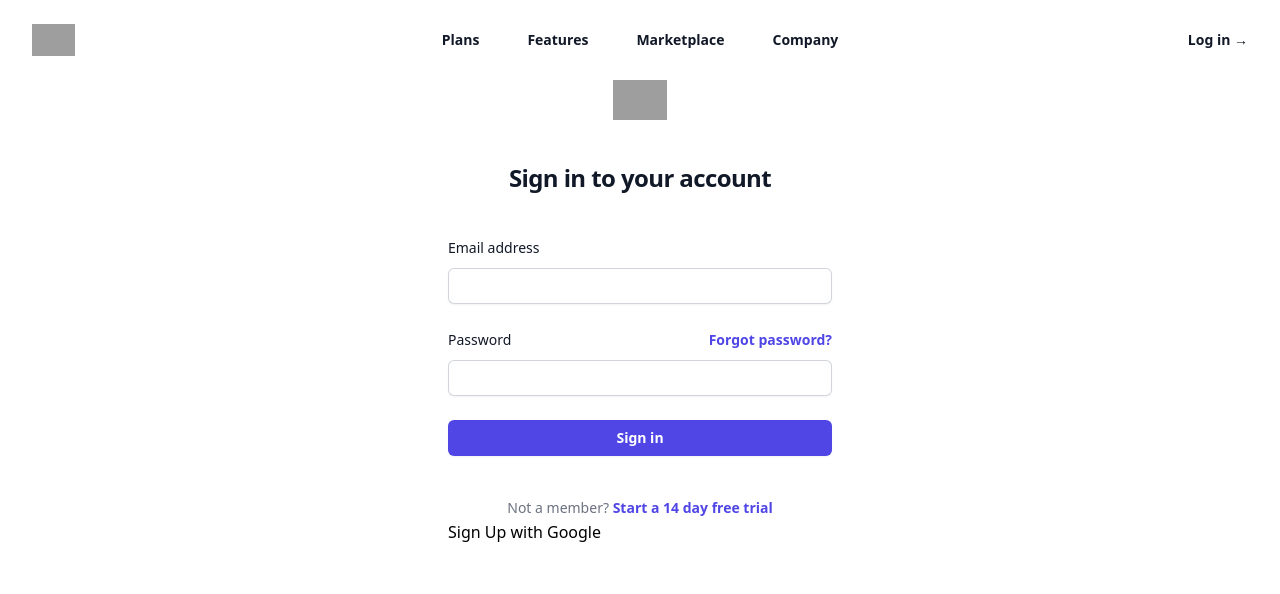
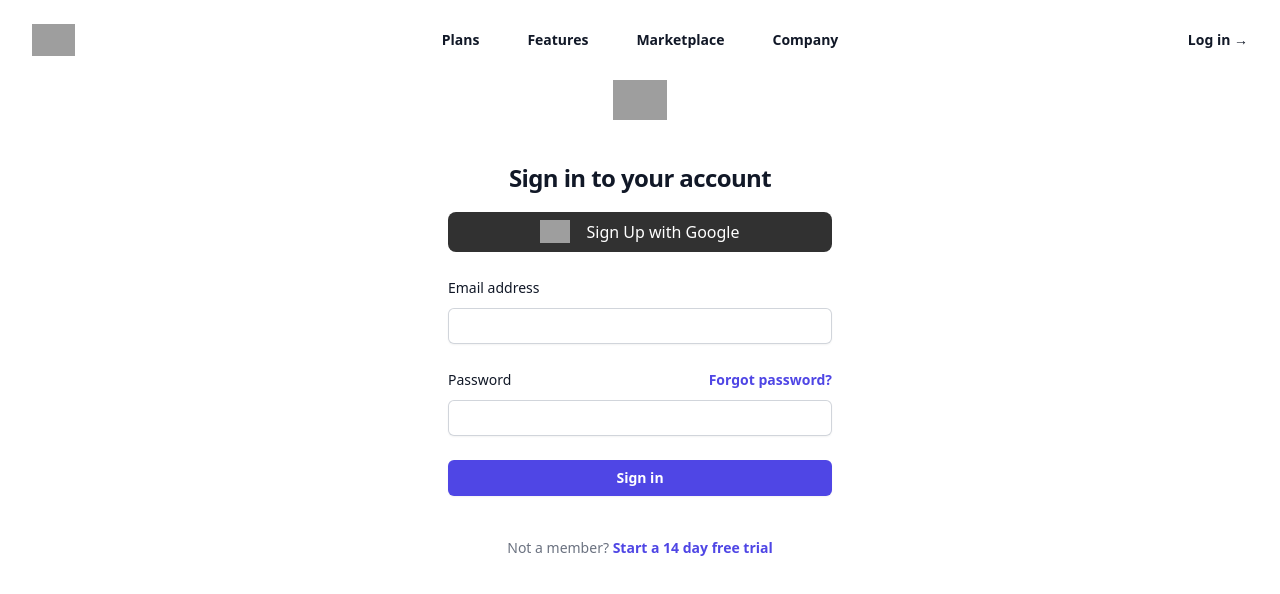
Before and after one commit to Taherpatrawala/FitBro, a React (Vite) app in the folder client/: page /signin in a window 1280 px wide. Shown: the top 594 px of the page. Built offline with nearby package versions, Linux system fonts and the light colour scheme; grey boxes are pictures that could not be loaded.

Commit message:
Designed the google signup button

```diff
--- a/client/src/components/login/login.tsx
+++ b/client/src/components/login/login.tsx
@@ -96,6 +96,19 @@ export default function Login() {
         </div>
 
         <div className="mt-10 sm:mx-auto sm:w-full sm:max-w-sm">
+          {path == "/signin" && (
+            <button
+              onClick={handleGoogleSignIn}
+              className="text-white bg-[#313131] w-full p-2 rounded-lg flex justify-center -translate-y-6"
+            >
+              <img
+                src="https://www.vectorlogo.zone/logos/google/google-icon.svg"
+                alt=""
+                className="w-[30px] mr-4"
+              />
+              <p>Sign Up with Google</p>
+            </button>
+          )}
           <div className="space-y-6">
             <div>
               <label
@@ -173,9 +186,6 @@ export default function Login() {
               Start a 14 day free trial
             </a>
           </p>
-          {path == "/signin" && (
-            <button onClick={handleGoogleSignIn}>Sign Up with Google</button>
-          )}
         </div>
       </div>
     </>
```
